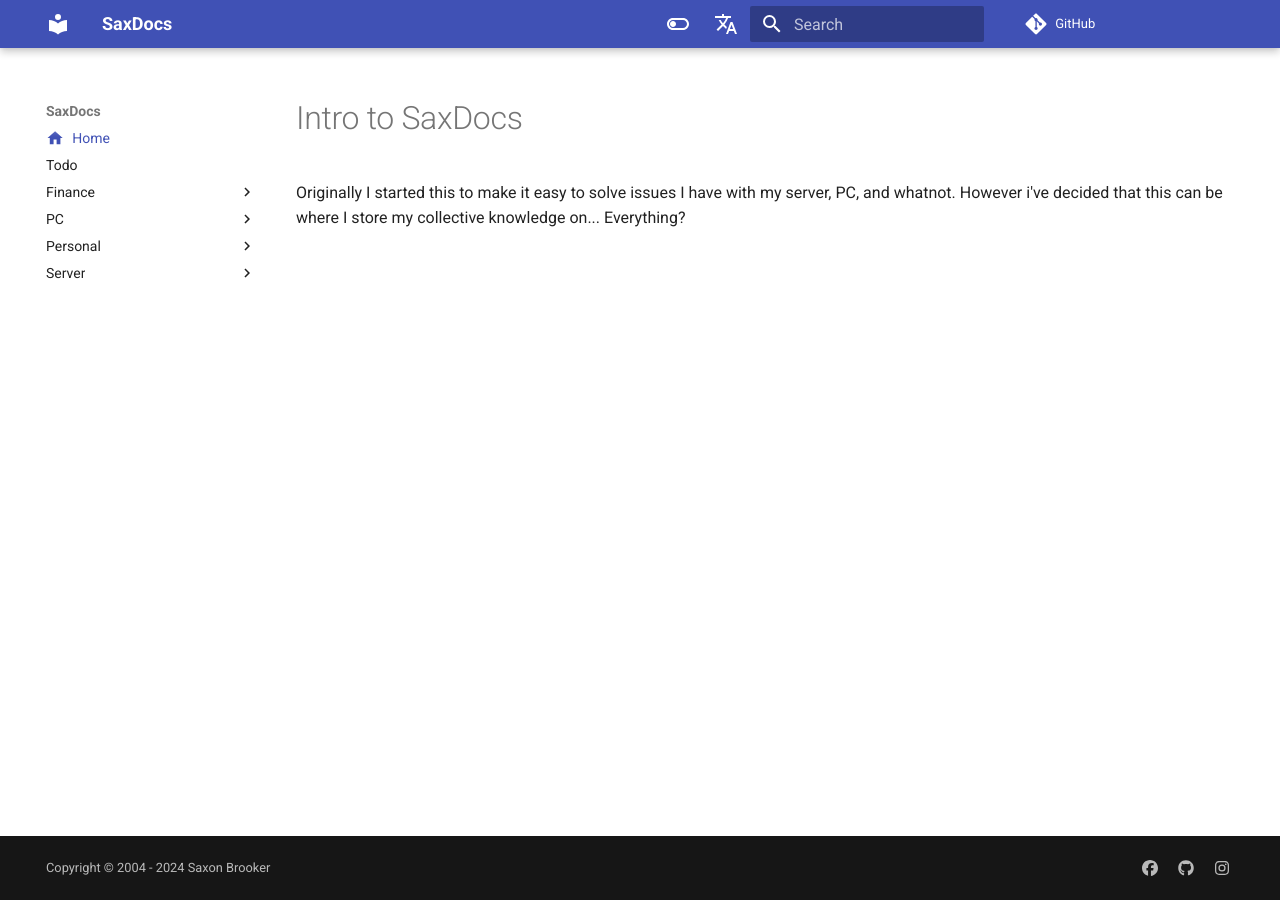
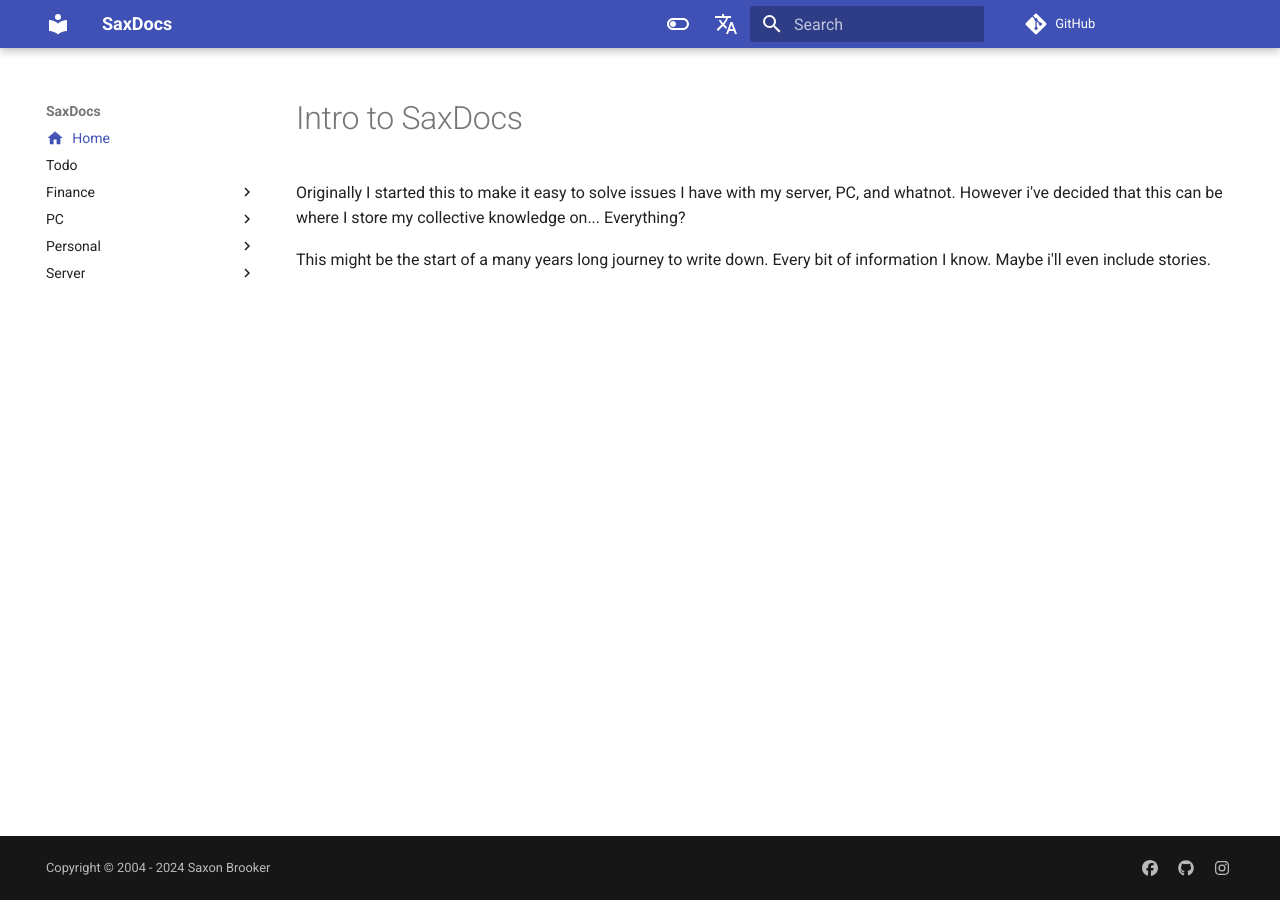
Before and after one commit to saxobroko/SaxDocs, an MkDocs documentation site: the page built from docs/index.md, in a window 1280 px wide. Built offline with MkDocs 1.6.1 and Material for MkDocs 9.7.7, drawn with Linux system fonts in a browser that asks for light colours; comment, search, counter and statistics services are not loaded.

Commit message:
Reorder nav will and subs

```diff
--- a/docs/index.md
+++ b/docs/index.md
@@ -8,3 +8,5 @@ hide:
 # Intro to SaxDocs
 
 Originally I started this to make it easy to solve issues I have with my server, PC, and whatnot. However i've decided that this can be where I store my collective knowledge on... Everything?
+
+This might be the start of a many years long journey to write down. Every bit of information I know. Maybe i'll even include stories.
--- a/mkdocs.yml
+++ b/mkdocs.yml
@@ -22,8 +22,8 @@ nav:
     - Storj:
       - Index: 'PC/Storj/index.md'
   - Personal:
+    - 'Personal/subscriptions.md'
     - 'Personal/will.md'
-    - 'Personal/subscriptions.md'
   - Server:
     - Index: 'Server/index.md'
     - Docs: 'Server/docs.md'
```
